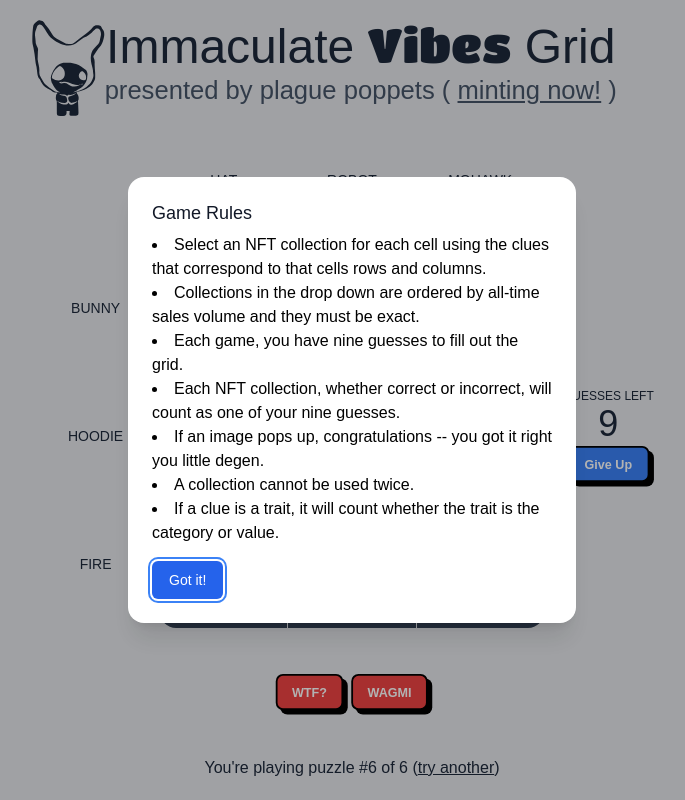
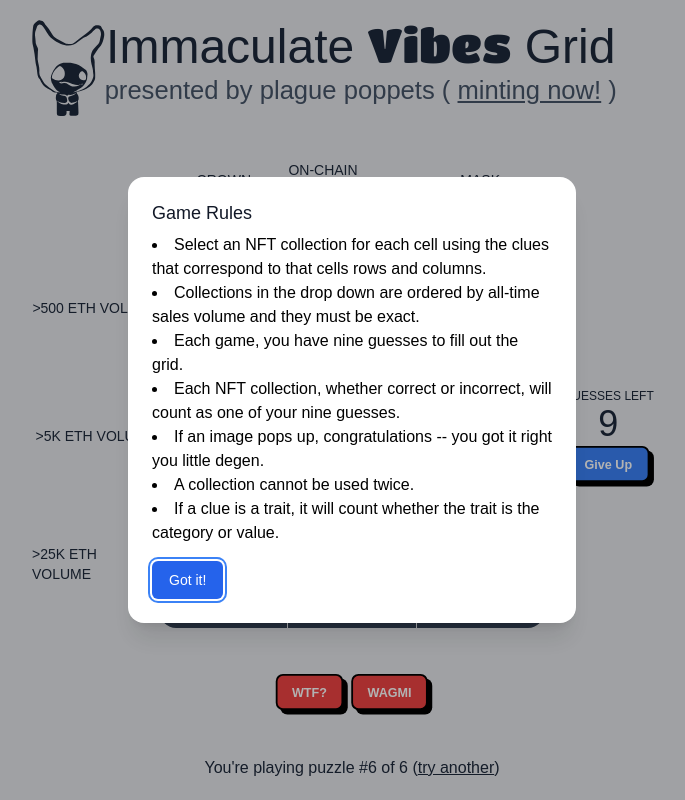
Before and after one commit to sreyemnayr/wagmigrid, a Next.js app: page / in a window 1280 px wide. Shown: the whole page, without its empty margins (288-973 px from the left). Built offline with nearby package versions, Linux system fonts and the light colour scheme; a web font is replaced by a local one.

Commit message:
Update to modal/puzzles

```diff
--- a/src/components/GuessModal.tsx
+++ b/src/components/GuessModal.tsx
@@ -63,7 +63,7 @@ export const GuessModal: React.FC<GuessModalProps> = ({ side_trait, top_trait, o
 
     const filteredCollections =
         query === ''
-            ? collections.filter((collection) => { return !already_guessed.includes(collection.id) }).slice(0, 10)
+            ? []
             : collections.filter((collection) => { return !already_guessed.includes(collection.id) }).filter((collection) => {
 
                 return collection.name.toLowerCase().replace(/\s+/g, '').includes(query.toLowerCase().replace(/\s+/g, ''))
@@ -97,6 +97,7 @@ export const GuessModal: React.FC<GuessModalProps> = ({ side_trait, top_trait, o
                                         className="w-full border-none py-2 pl-3 pr-10 text-sm leading-5 text-gray-900 focus:ring-0"
                                         displayValue={(collection?: Collection) => collection?.name || ''}
                                         onChange={(event) => setQuery(event.target.value)}
+                                        placeholder="Begin typing to search..."
                                         ref={inputRef}
                                     />
                                 </Combobox.Button>
--- a/src/data/puzzles.json
+++ b/src/data/puzzles.json
@@ -6,14 +6,6 @@
         "Cigar",
         "Flower",
         "3D Glasses"
-    ],
-    [
-        ">500 ETH Volume",
-        ">5k ETH Volume",
-        ">25k ETH Volume",
-        "Crown",
-        "On-Chain Metadata",
-        "Mask"
     ],
     [
         "IPFS Metadata",
@@ -46,5 +38,13 @@
         "Hat",
         "Robot",
         "Mohawk"
+    ],
+    [
+        ">500 ETH Volume",
+        ">5k ETH Volume",
+        ">25k ETH Volume",
+        "Crown",
+        "On-Chain Metadata",
+        "Mask"
     ]
 ]
```
